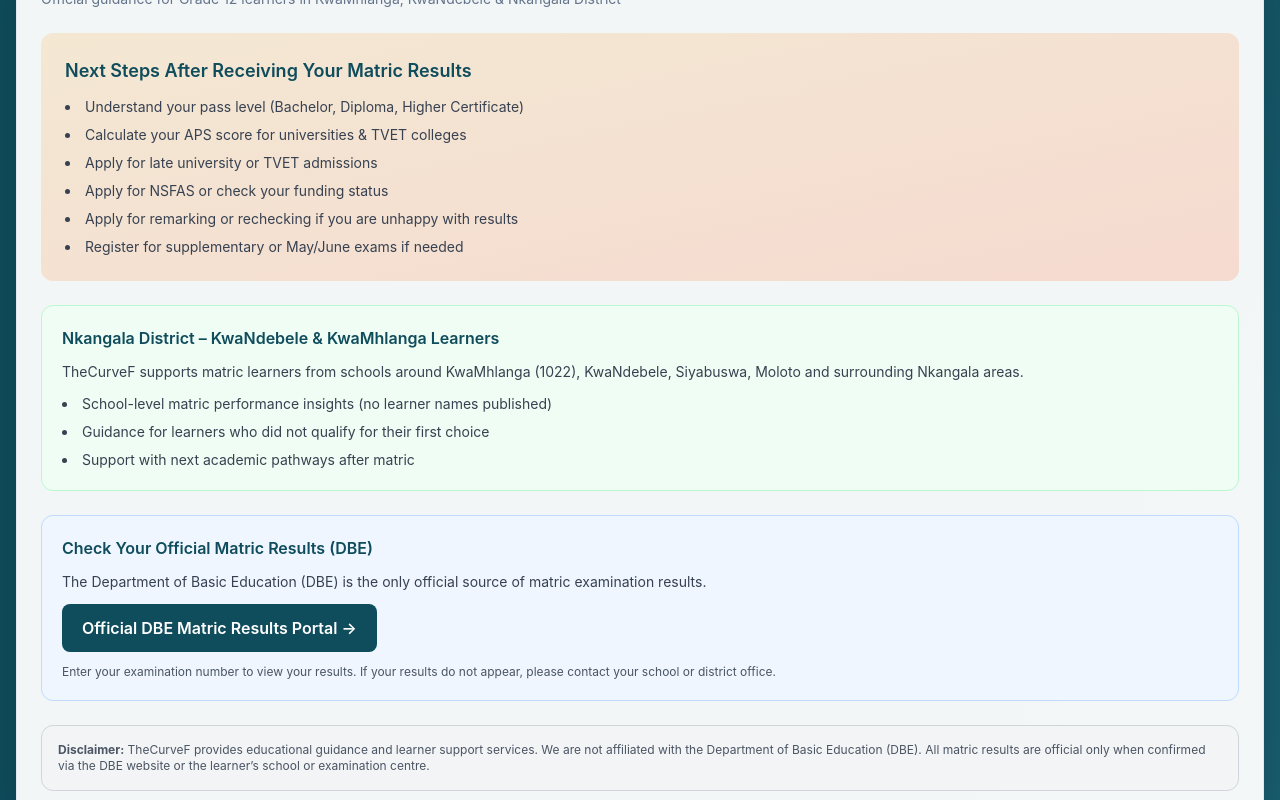
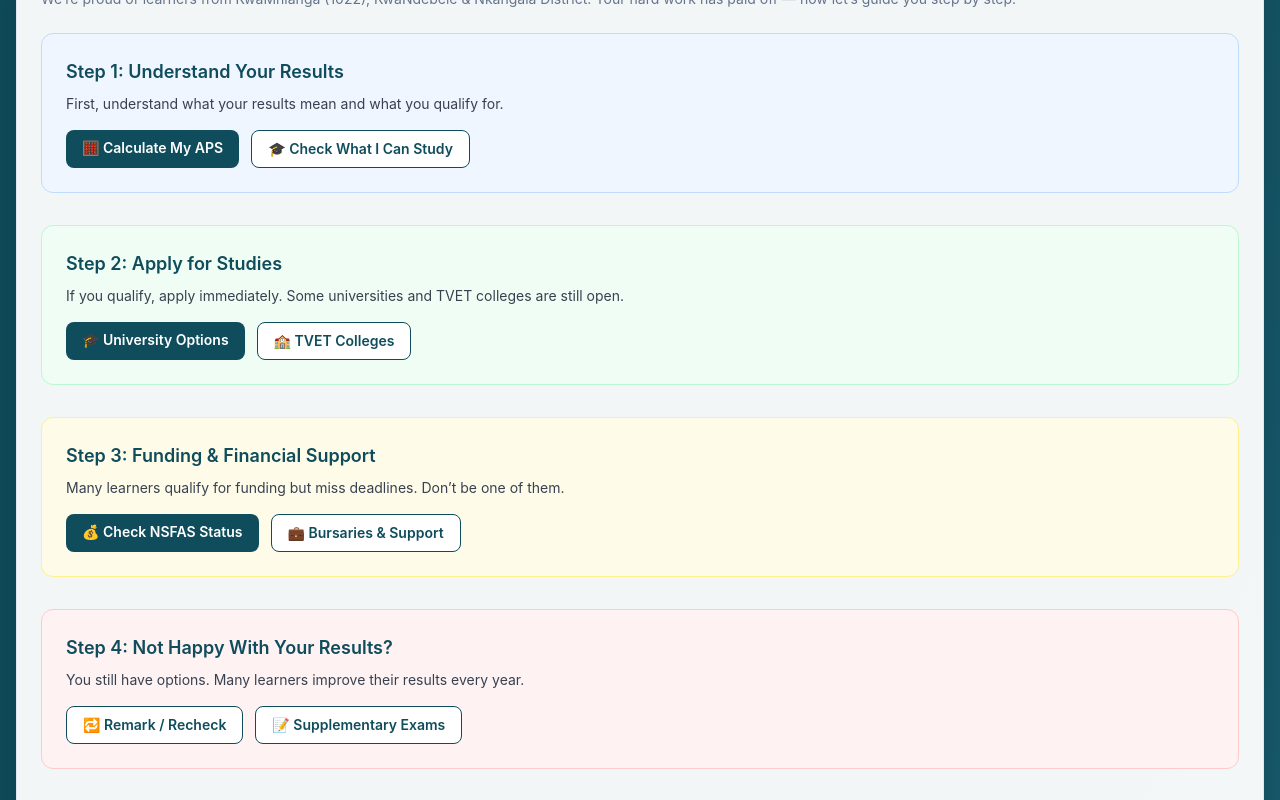
Before and after one commit to Welcome-to-GitHub2/thecurvef-website, a Next.js app: page / in a window 1280 px wide. Shown: the part 1180-1980 px from the top of the page. Built offline with nearby package versions, Linux system fonts and the light colour scheme.

Commit message:
Update matric results page with DBE info and Nkangala learner guidance

```diff
--- a/app/page.js
+++ b/app/page.js
@@ -837,86 +837,132 @@
        <Card className="bg-white/95 shadow-2xl">
   <CardHeader>
     <CardTitle className="text-2xl text-[#0F4C5C]">
-      Matric Results Are Out – What To Do Next
+      🎉 Congratulations Class of 2025!
     </CardTitle>
     <CardDescription>
-      Official guidance for Grade 12 learners in KwaMhlanga, KwaNdebele & Nkangala District
+      We’re proud of learners from KwaMhlanga (1022), KwaNdebele & Nkangala District.
+      Your hard work has paid off — now let’s guide you step by step.
     </CardDescription>
   </CardHeader>
 
-  <CardContent className="space-y-6">
-
-    {/* What To Do Next */}
-    <div className="bg-gradient-to-br from-[#F5B041]/20 to-[#FF6B35]/20 p-6 rounded-xl">
-      <h3 className="font-semibold text-lg text-[#0F4C5C] mb-3">
-        Next Steps After Receiving Your Matric Results
+  <CardContent className="space-y-8">
+
+    {/* STEP 1 */}
+    <div className="bg-blue-50 border border-blue-200 rounded-xl p-6">
+      <h3 className="font-semibold text-lg text-[#0F4C5C] mb-2">
+        Step 1: Understand Your Results
       </h3>
-
-      <ul className="list-disc list-inside space-y-2 text-gray-700 text-sm">
-        <li>Understand your pass level (Bachelor, Diploma, Higher Certificate)</li>
-        <li>Calculate your APS score for universities & TVET colleges</li>
-        <li>Apply for late university or TVET admissions</li>
-        <li>Apply for NSFAS or check your funding status</li>
-        <li>Apply for remarking or rechecking if you are unhappy with results</li>
-        <li>Register for supplementary or May/June exams if needed</li>
-      </ul>
+      <p className="text-sm text-gray-700 mb-4">
+        First, understand what your results mean and what you qualify for.
+      </p>
+
+      <div className="flex flex-wrap gap-3">
+        <a href="/aps-calculator" className="bg-[#0F4C5C] text-white px-4 py-2 rounded-lg text-sm font-semibold hover:bg-[#083842]">
+          🧮 Calculate My APS
+        </a>
+        <a href="/university-checker" className="bg-white border border-[#0F4C5C] text-[#0F4C5C] px-4 py-2 rounded-lg text-sm font-semibold hover:bg-[#0F4C5C]/10">
+          🎓 Check What I Can Study
+        </a>
+      </div>
     </div>
 
-    {/* Nkangala / KwaNdebele Section */}
-    <div className="bg-green-50 border border-green-200 rounded-xl p-5">
-      <h4 className="font-semibold text-[#0F4C5C] mb-3">
-        Nkangala District – KwaNdebele & KwaMhlanga Learners
+    {/* STEP 2 */}
+    <div className="bg-green-50 border border-green-200 rounded-xl p-6">
+      <h3 className="font-semibold text-lg text-[#0F4C5C] mb-2">
+        Step 2: Apply for Studies
+      </h3>
+      <p className="text-sm text-gray-700 mb-4">
+        If you qualify, apply immediately. Some universities and TVET colleges are still open.
+      </p>
+
+      <div className="flex flex-wrap gap-3">
+        <a href="/university-checker" className="bg-[#0F4C5C] text-white px-4 py-2 rounded-lg text-sm font-semibold hover:bg-[#083842]">
+          🎓 University Options
+        </a>
+        <a href="/tvet-colleges" className="bg-white border border-[#0F4C5C] text-[#0F4C5C] px-4 py-2 rounded-lg text-sm font-semibold hover:bg-[#0F4C5C]/10">
+          🏫 TVET Colleges
+        </a>
+      </div>
+    </div>
+
+    {/* STEP 3 */}
+    <div className="bg-yellow-50 border border-yellow-200 rounded-xl p-6">
+      <h3 className="font-semibold text-lg text-[#0F4C5C] mb-2">
+        Step 3: Funding & Financial Support
+      </h3>
+      <p className="text-sm text-gray-700 mb-4">
+        Many learners qualify for funding but miss deadlines. Don’t be one of them.
+      </p>
+
+      <div className="flex flex-wrap gap-3">
+        <a
+          href="https://www.nsfas.org.za"
+          target="_blank"
+          rel="noopener noreferrer"
+          className="bg-[#0F4C5C] text-white px-4 py-2 rounded-lg text-sm font-semibold hover:bg-[#083842]"
+        >
+          💰 Check NSFAS Status
+        </a>
+        <a href="/bursaries" className="bg-white border border-[#0F4C5C] text-[#0F4C5C] px-4 py-2 rounded-lg text-sm font-semibold hover:bg-[#0F4C5C]/10">
+          💼 Bursaries & Support
+        </a>
+      </div>
+    </div>
+
+    {/* STEP 4 */}
+    <div className="bg-red-50 border border-red-200 rounded-xl p-6">
+      <h3 className="font-semibold text-lg text-[#0F4C5C] mb-2">
+        Step 4: Not Happy With Your Results?
+      </h3>
+      <p className="text-sm text-gray-700 mb-4">
+        You still have options. Many learners improve their results every year.
+      </p>
+
+      <div className="flex flex-wrap gap-3">
+        <a href="/remarking" className="bg-white border border-[#0F4C5C] text-[#0F4C5C] px-4 py-2 rounded-lg text-sm font-semibold hover:bg-[#0F4C5C]/10">
+          🔁 Remark / Recheck
+        </a>
+        <a href="/supplementary-exams" className="bg-white border border-[#0F4C5C] text-[#0F4C5C] px-4 py-2 rounded-lg text-sm font-semibold hover:bg-[#0F4C5C]/10">
+          📝 Supplementary Exams
+        </a>
+      </div>
+    </div>
+
+    {/* LOCAL SUPPORT */}
+    <div className="bg-gray-50 border border-gray-200 rounded-xl p-6">
+      <h4 className="font-semibold text-[#0F4C5C] mb-2">
+        Support for Nkangala, KwaNdebele & KwaMhlanga Learners
       </h4>
-
-      <p className="text-sm text-gray-700 mb-3">
-        TheCurveF supports matric learners from schools around KwaMhlanga (1022),
-        KwaNdebele, Siyabuswa, Moloto and surrounding Nkangala areas.
+      <p className="text-sm text-gray-700">
+        TheCurveF focuses on learners from KwaMhlanga (1022), Siyabuswa, Moloto and surrounding
+        Nkangala areas — offering guidance without publishing learner names or sensitive data.
       </p>
-
-      <ul className="list-disc list-inside text-sm text-gray-700 space-y-2">
-        <li>School-level matric performance insights (no learner names published)</li>
-        <li>Guidance for learners who did not qualify for their first choice</li>
-        <li>Support with next academic pathways after matric</li>
-      </ul>
     </div>
 
-    {/* DBE Official Results */}
-    <div className="bg-blue-50 border border-blue-200 rounded-xl p-5">
-      <h4 className="font-semibold text-[#0F4C5C] mb-3">
-        Check Your Official Matric Results (DBE)
+    {/* OFFICIAL DBE */}
+    <div className="bg-blue-100 border border-blue-300 rounded-xl p-6">
+      <h4 className="font-semibold text-[#0F4C5C] mb-2">
+        Official Matric Results (DBE)
       </h4>
-
-      <p className="text-sm text-gray-700 mb-3">
-        The Department of Basic Education (DBE) is the only official source of matric
-        examination results.
-      </p>
 
       <a
         href="https://www.education.gov.za/MatricResults/ExamResults.aspx"
         target="_blank"
         rel="noopener noreferrer"
-        className="inline-block bg-[#0F4C5C] text-white px-5 py-3 rounded-lg font-semibold hover:bg-[#083842] transition"
+        className="inline-block bg-[#0F4C5C] text-white px-5 py-3 rounded-lg font-semibold hover:bg-[#083842]"
       >
-        Official DBE Matric Results Portal →
+        Official DBE Results Portal →
       </a>
-
-      <p className="text-xs text-gray-600 mt-3">
-        Enter your examination number to view your results. If your results do not
-        appear, please contact your school or district office.
-      </p>
     </div>
 
-    {/* Updated Disclaimer */}
+    {/* SECONDARY INFO */}
     <div className="bg-gray-100 border border-gray-300 rounded-xl p-4 text-xs text-gray-600">
-      <strong>Disclaimer:</strong> TheCurveF provides educational guidance and learner
-      support services. We are not affiliated with the Department of Basic Education (DBE).
-      All matric results are official only when confirmed via the DBE website or the
-      learner’s school or examination centre.
+      <strong>Note:</strong> WhatsApp or SMS result services are for convenience only.
+      Official matric results must always be verified via the DBE website or your school.
     </div>
 
   </CardContent>
 </Card>
-
 
 
 
```
